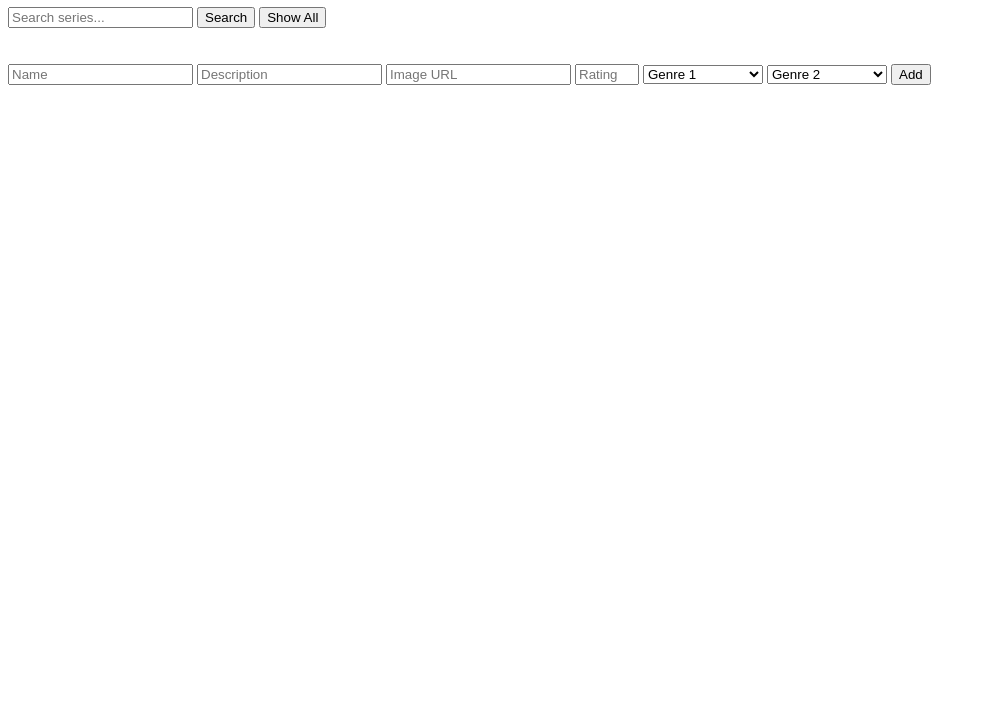
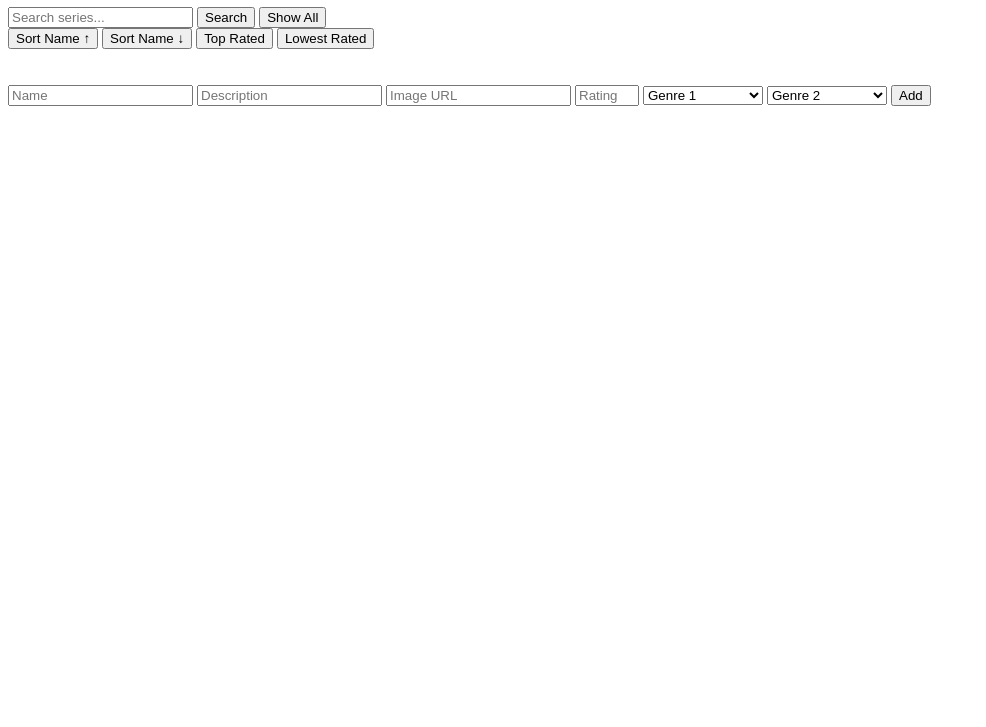
Before and after one commit to EmilyGG24308/frontend-WEB-Project1, a plain HTML site: page index.html in a window 1280 px wide. Shown: the part 73-800 px from the top of the page, without its empty margins (0-986 px from the left). Drawn offline with Linux system fonts and the light colour scheme; no server answers.

Commit message:
Added sort to UI
added the buttons to sort by name (A-Z, Z-A) and rating (l to h, h to l). and used loadseries  para usar el sorting por default

```diff
--- a/app.js
+++ b/app.js
@@ -12,7 +12,7 @@ const API = "http://localhost:3000/series";
 
 
 async function loadSeries() {
-  const res = await fetch(API);
+  const res = await fetch(`${API}?sort=id&order=desc`);
   const data = await res.json();
 
   const list = document.getElementById("list");
@@ -61,7 +61,7 @@ document.getElementById("form").addEventListener("submit", async (e) => {
 
 });
 
-
+//DELETE
 async function deleteSeries(id) {
   await fetch(API + "/" + id, { method: "DELETE" });
   loadSeries();
@@ -113,7 +113,9 @@ async function searchSeries() {
 
 
   data.forEach(s => {
-    list.innerHTML += `
+    const li = document.createElement("li");
+
+    li.innerHTML += `
       <div>
         <h3>${s.name}</h3>
         <p>${s.description}</p>
@@ -125,5 +127,32 @@ async function searchSeries() {
     list.appendChild(li);
   });
 }
+//SORT
+async function sortSeries(sort, order) {
+  console.log("Sorting:", sort, order);
 
+  const res = await fetch(`${API}?sort=${sort}&order=${order}`);
+  const data = await res.json();
+
+  const list = document.getElementById("list");
+  list.innerHTML = "";
+
+  data.forEach(s => {
+    const li = document.createElement("li");
+
+    li.innerHTML = `
+      <div>
+        <b>${s.name}</b> - ${s.description}
+        <p>Rating: ${s.rating || "-"}/5</p>
+        <p>Genres: ${s.genre1 || "N/A"}, ${s.genre2 || "N/A"}</p>
+        ${s.image_url ? `<img src="${s.image_url}" width="100">` : ""}
+        <br>
+        <button onclick="editSeries(${s.id})">Edit</button>
+        <button onclick="deleteSeries(${s.id})">Delete</button>
+      </div>
+    `;
+
+    list.appendChild(li);
+  });
+}
 loadSeries();
--- a/index.html
+++ b/index.html
@@ -9,6 +9,11 @@
   <input id="search" placeholder="Search series..." />
   <button onclick="searchSeries()">Search</button>
   <button onclick="loadSeries()">Show All</button>
+  <br>
+  <button onclick="sortSeries('name','asc')">Sort Name ↑</button>
+    <button onclick="sortSeries('name','desc')">Sort Name ↓</button>
+    <button onclick="sortSeries('rating','desc')">Top Rated</button>
+    <button onclick="sortSeries('rating','asc')">Lowest Rated</button>
 
     <br><br><br>
 
```
